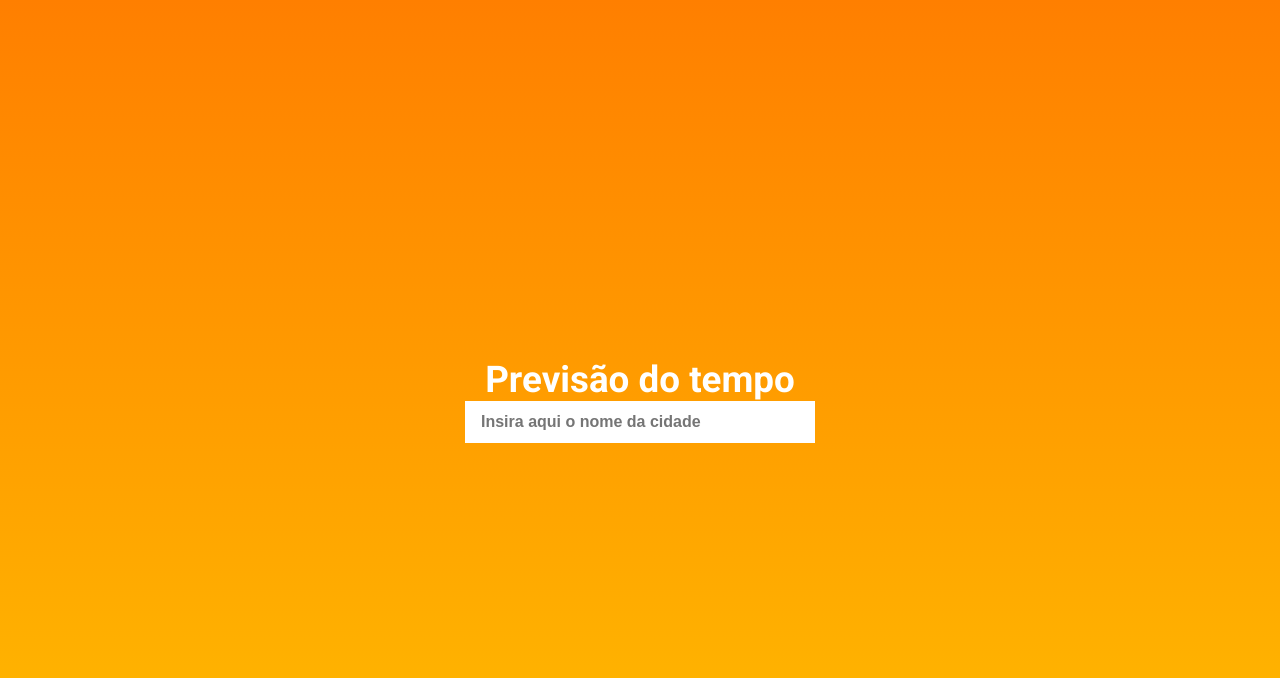
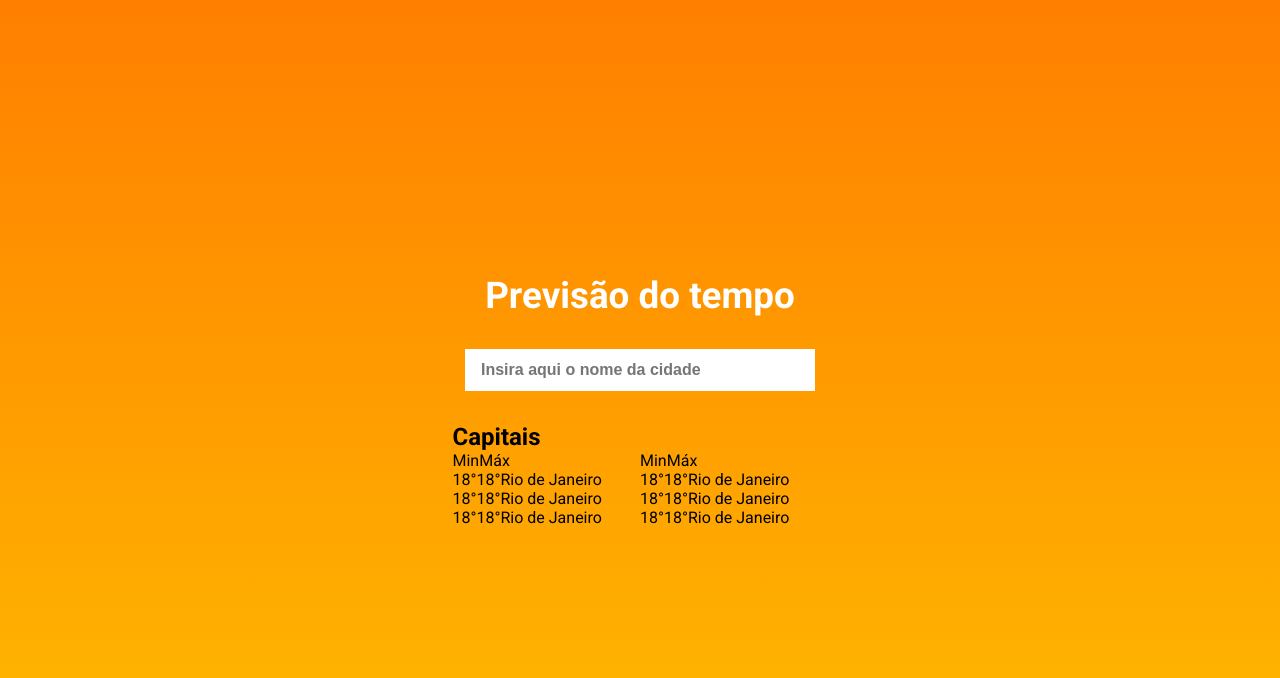
Before and after one commit to RicardoBaltazar/weather-forecast, a React (Create React App) app: page / in a window 1280 px wide. Shown: the top 678 px of the page. Built offline with nearby package versions, Linux system fonts and the light colour scheme.

Commit message:
creating capitals component

```diff
--- a/src/App.tsx
+++ b/src/App.tsx
@@ -1,6 +1,7 @@
 import React from 'react';
 import styled from 'styled-components';
 import Input from './Components/Input';
+import Capitals from './Components/Capitals';
 
 const Container = styled.div`
     height: 100vh;
@@ -13,6 +14,7 @@ const Container = styled.div`
     h1 {
       color: #ffffff;
       font-size: 2.3rem;
+      margin: 1rem 0;
     }
 `
 
@@ -22,6 +24,7 @@ function App() {
       <Container>
         <h1>Previsão do tempo</h1>
         <Input />
+        <Capitals />
       </Container>
     </>
   );
--- /dev/null
+++ b/src/Components/Capitals/index.tsx
@@ -0,0 +1,59 @@
+import React from 'react';
+import { Container } from './styles';
+
+const Capitals = () => {
+    return (
+        <>
+            <Container>
+                <h2>Capitais</h2>
+                <div>
+                    <div>
+                        <p>
+                            <span>Min</span>
+                            <span>Máx</span>
+                        </p>
+                        <p>
+                            <span>18°</span>
+                            <span>18°</span>
+                            Rio de Janeiro
+                        </p>
+                        <p>
+                            <span>18°</span>
+                            <span>18°</span>
+                            Rio de Janeiro
+                        </p>
+                        <p>
+                            <span>18°</span>
+                            <span>18°</span>
+                            Rio de Janeiro
+                        </p>
+
+                    </div>
+                    <div>
+                        <p>
+                            <span>Min</span>
+                            <span>Máx</span>
+                        </p>
+                        <p>
+                            <span>18°</span>
+                            <span>18°</span>
+                            Rio de Janeiro
+                        </p>
+                        <p>
+                            <span>18°</span>
+                            <span>18°</span>
+                            Rio de Janeiro
+                        </p>
+                        <p>
+                            <span>18°</span>
+                            <span>18°</span>
+                            Rio de Janeiro
+                        </p>
+                    </div>
+                </div>
+            </Container>
+        </>
+    )
+}
+
+export default Capitals;
--- /dev/null
+++ b/src/Components/Capitals/styles.ts
@@ -0,0 +1,19 @@
+import styled from 'styled-components';
+
+export const Container = styled.div`
+    width: 375px;
+    display: flex;
+    flex-direction: column;
+    align-items: baseline;
+    margin: 1rem 0;
+    div {
+        display: flex;
+        justify-content: space-between;
+        width: 100%;
+        div {
+            display: flex;
+            flex-direction: column;
+            justify-content: space-between;
+        }
+    }
+`
--- a/src/Components/Input/styles.ts
+++ b/src/Components/Input/styles.ts
@@ -8,4 +8,5 @@ export const InputText = styled.input`
     color: #696969;
     font-weight: bold;
     border: none;
+    margin: 1rem 0;
 `
```
Lines whose indentation alone changed are shown as unchanged.
